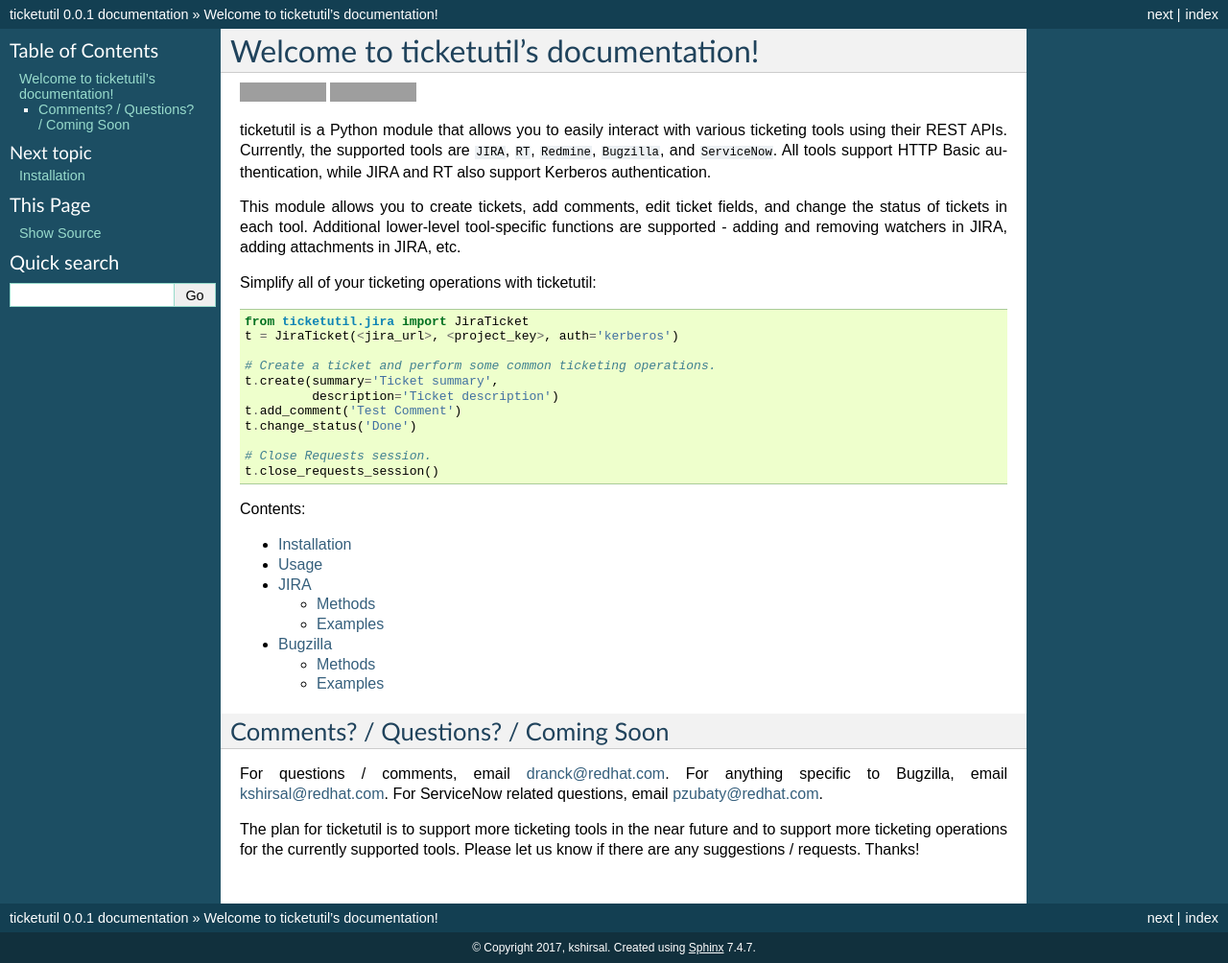
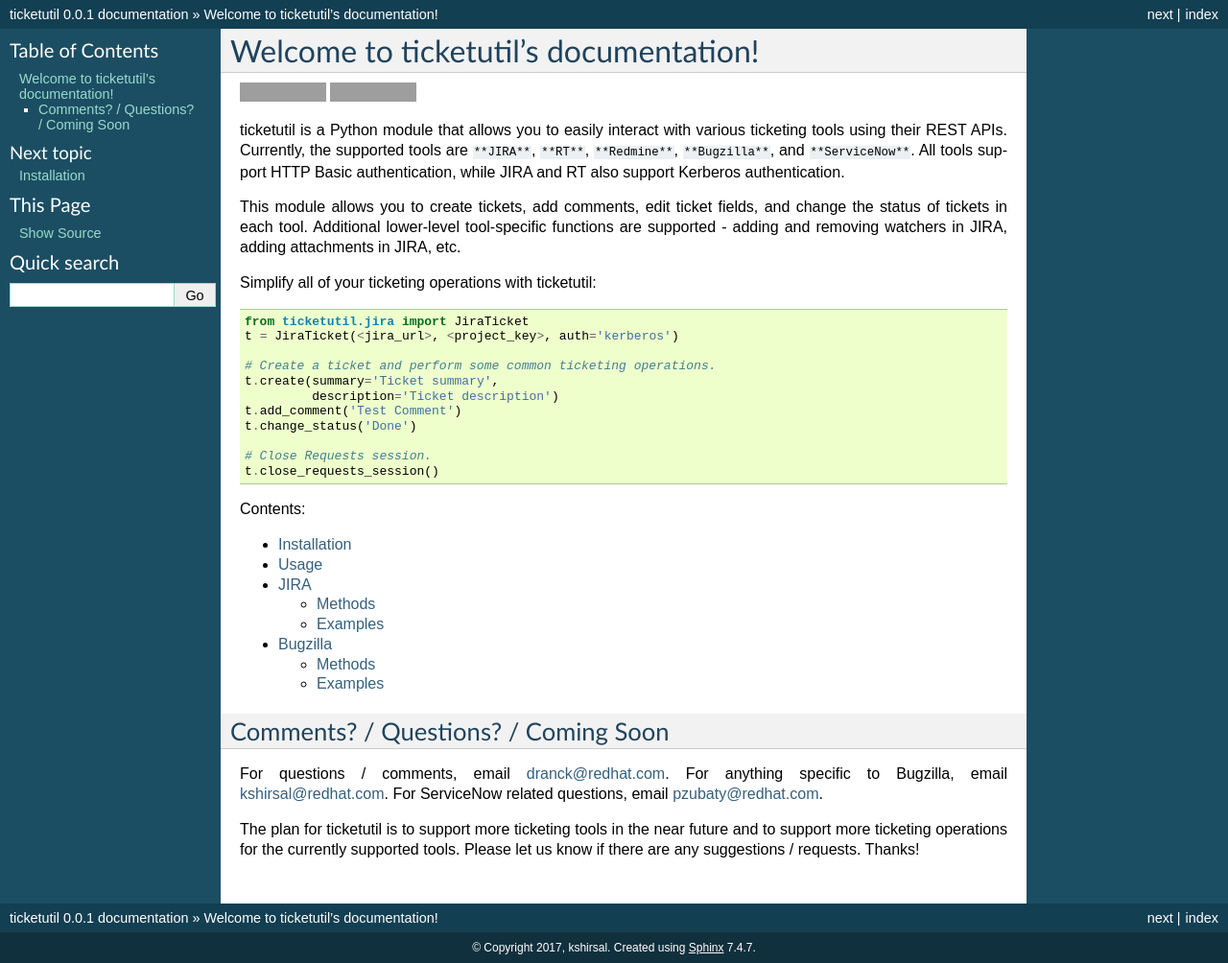
Before and after one commit to dmranck/ticketutil, a Sphinx documentation site: the page built from read-the-docs/source/index.rst, in a window 1280 px wide. Shown: the whole page at 96% size. Built offline with Sphinx 7.4.7, drawn with Linux system fonts in a browser that asks for light colours; grey boxes are pictures that could not be loaded.

```diff
--- a/read-the-docs/source/index.rst
+++ b/read-the-docs/source/index.rst
@@ -10,7 +10,7 @@ Welcome to ticketutil's documentation!
 
 ticketutil is a Python module that allows you to easily interact with
 various ticketing tools using their REST APIs. Currently, the supported
-tools are ``JIRA``, ``RT``, ``Redmine``, ``Bugzilla``, and ``ServiceNow``. All tools support
+tools are ``**JIRA**``, ``**RT**``, ``**Redmine**``, ``**Bugzilla**``, and ``**ServiceNow**``. All tools support
 HTTP Basic authentication, while JIRA and RT also support Kerberos
 authentication.
 
```
